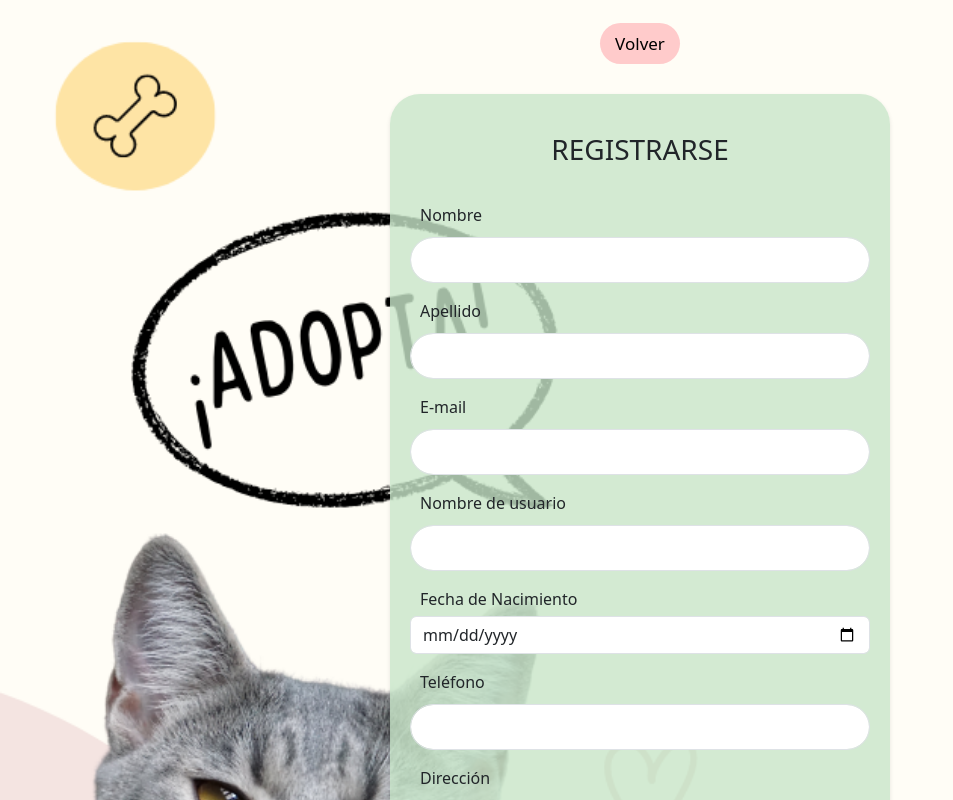
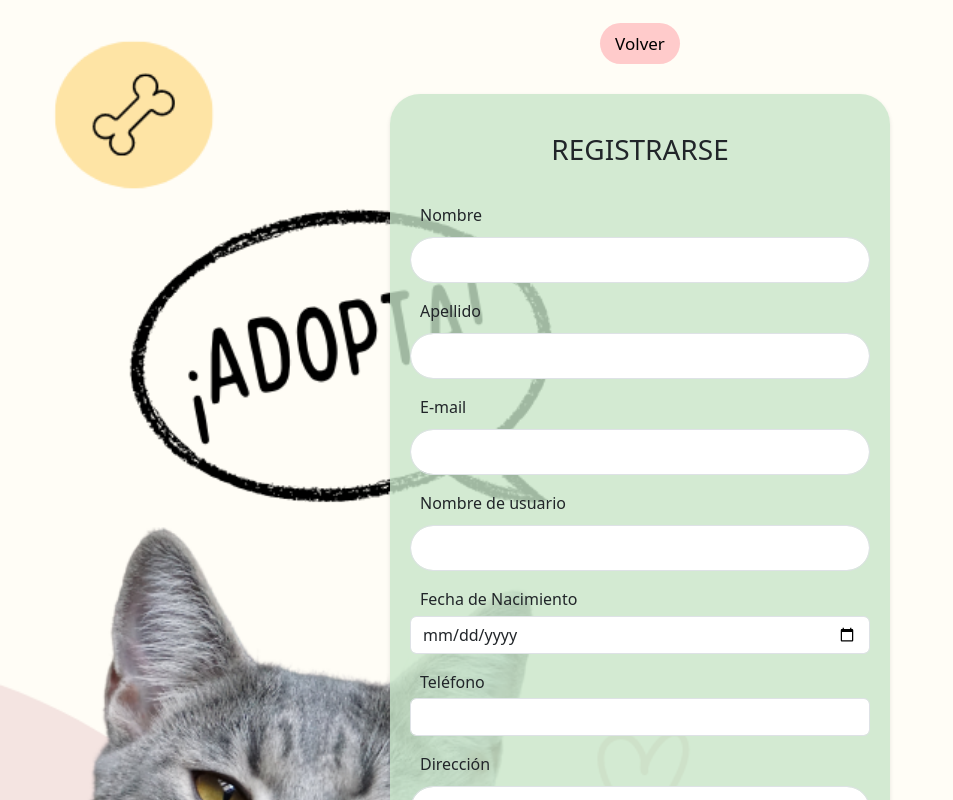
Before and after one commit to RieraAndres/Henry_PF, a React (Create React App) app in the folder Client/: page /registro in a window 1280 px wide. Shown: the top 800 px of the page, without its empty margins (0-953 px from the left). Built offline with nearby package versions, Linux system fonts and the light colour scheme.

Commit message:
HotFix/RegisterForm

```diff
--- a/Client/src/Components/RegisterForm/RegisterForm.jsx
+++ b/Client/src/Components/RegisterForm/RegisterForm.jsx
@@ -146,7 +146,7 @@ function RegisterForm() {
             Teléfono
           </label>
           <input
-            type="text"
+            type="number"
             className={`form-control ${errors.numberPhone ? styles.errorInput : ""}`}
             id="numberPhone"
             name="numberPhone"
--- a/Client/src/Components/RegisterForm/formValidator.js
+++ b/Client/src/Components/RegisterForm/formValidator.js
@@ -5,9 +5,20 @@ export function validate(user) {
     if (!user.name) {
       errors.name = "Ingresa tu nombre";
     }
+    if (!/^[A-Za-z]+$/.test(user.name)) {
+      errors.name = "El nombre debe contener solo letras";
+    }
+
+    if (user.name.length < 2 || user.name.length > 50) {
+      errors.name = "El nombre de tener entre 2 y 50 caracteres";
+    }
 
     if (!user.lastName) {
       errors.lastName = "Ingresa tu apellido";
+    }
+
+    if (!/^[A-Za-z]+$/.test(user.lastName)) {
+      errors.lastName = "El apellido debe contener solo letras";
     }
 
     if (!user.email) {
@@ -26,7 +37,6 @@ export function validate(user) {
       errors.userName = "El nombre de usuario solo puede contener letras y números";
     }
 
-
     if (!user.password) {
       errors.password = "Ingresa una contraseña";
     } else if (!/\d/.test(user.password)) {
```
